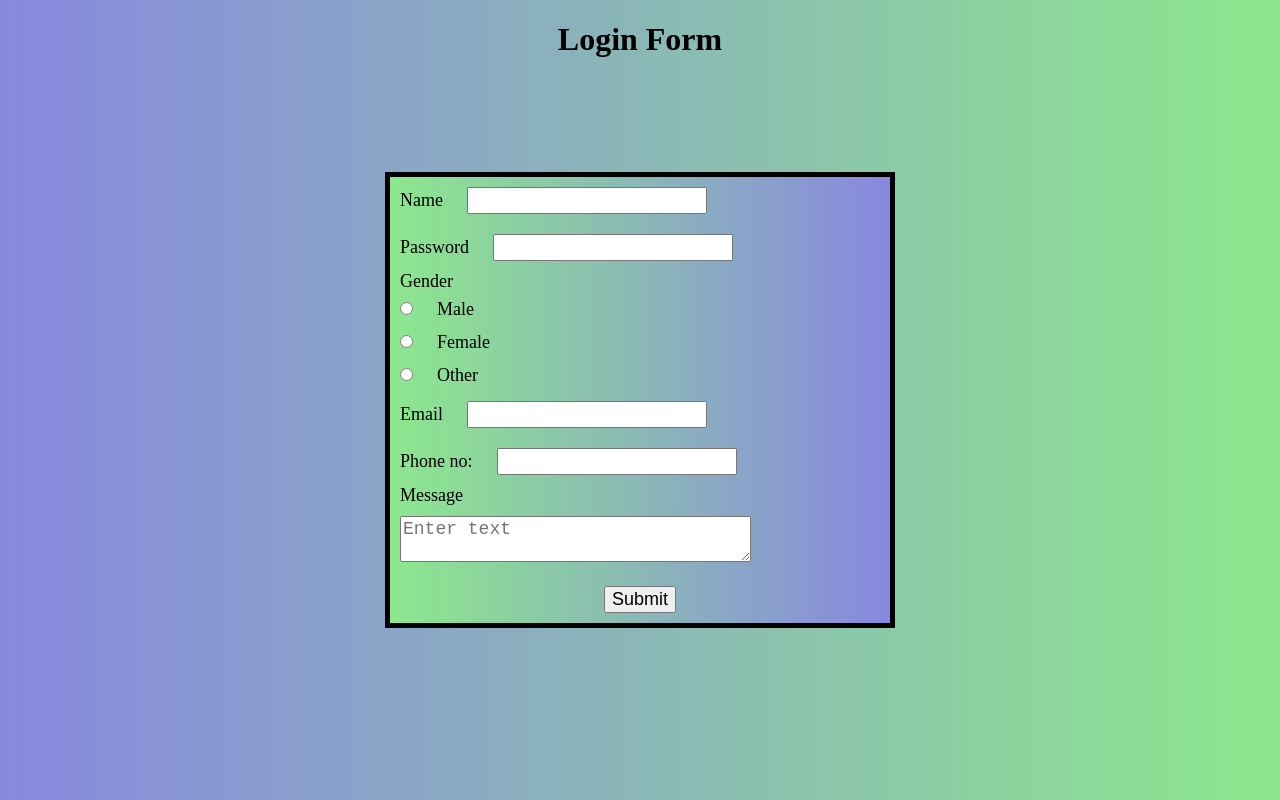
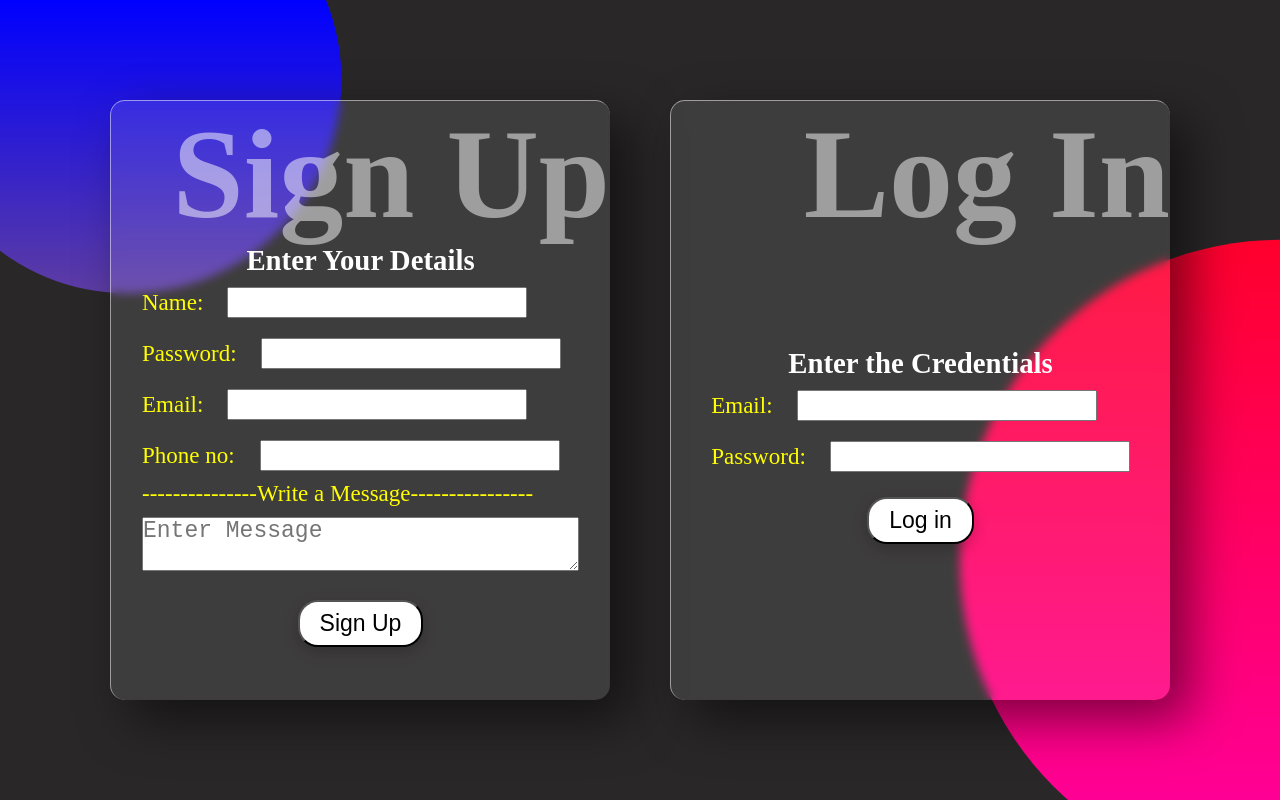
Before and after one commit to rachit24/login, a plain HTML site: page index.html in a window 1280 px wide. Drawn offline with Linux system fonts and the light colour scheme.

Commit message:
Add files via upload

```diff
--- a/css/style.css
+++ b/css/style.css
@@ -1,4 +1,145 @@
-.log{
+*{
+    margin: 0;
+    padding: 0;
+    box-sizing: border-box;
+}
+
+body{
+    display: flex;
+    justify-content: center;
+    align-items: center;
+    min-height: 100vh;
+    background-color: rgb(41, 39, 39);
+}
+
+body::before{
+    content: "";
+    position: absolute;
+    top: 0;
+    left: 0;
+    width: 100%;
+    height: 100%;
+    background: linear-gradient(red,rgb(255, 0, 149));
+    clip-path: circle(30% at right 70%);
+}
+
+body::after{
+    content: "";
+    position: absolute;
+    top: 0;
+    left: 0;
+    width: 100%;
+    height: 100%;
+    background: linear-gradient(blue,orange);
+    clip-path: circle(20% at 10% 10%);
+}
+
+.container{
+    position: relative;
+    display: flex;
+    justify-content: center;
+    max-width: 1200px;
+    flex-wrap: wrap;
+    align-items: center;
+    z-index: 1;
+}
+
+.container .card{
+    position: relative;
+    width: 500px;
+    height: 600px;
+    margin: 30px;
+    box-shadow: 20px 20px 50px rgba(0, 0, 0, 0.5);
+    border-radius: 15px;
+    background: rgba(255, 255, 255, 0.1);
+    overflow: hidden;
+    display: flex;
+    justify-content: center;
+    align-items: center;
+    border-top: 1px solid rgba(255, 255, 255, 0.5);
+    border-left: 1px solid rgba(255, 255, 255, 0.5);
+    backdrop-filter: blur(5px);
+}
+
+.container .card .content{
+    text-align: center;
+    padding: 20px;
+    /* transform: translateY(100px);
+    opacity: 0; */
+    transition: 0.5s;
+    margin-top: 100px ;
+}
+
+/* .container .card:hover .content{
+    transform: translateY(0px);
+    opacity: 1;
+} */
+
+.container .card .content h2{
+    position: absolute;
+    top: 0;
+    right: 0;
+    font-size: 8em;
+    color: rgba(255, 255, 255, 0.5);
+    pointer-events: none;
+}
+
+.container .card .content h3{
+    font-size: 1.8em;
+    color: white;
+    z-index: 1;
+}
+
+.container .card .content p{
+    font-size: 1em;
+    color: wheat;
+    font-weight: 300;
+}
+
+.container .card .content a{
+    position: relative;
+    display: inline-block;
+    padding: 8px 20px;
+    margin-top: 15px;
+    background: white;
+    color: black;
+    border-radius: 20px;
+    text-decoration: none;
+    font-weight: 500;
+    box-shadow: 0 5px 15px rgba(0, 0, 0, 0.2);
+}
+
+label,input,select,textarea{
+    font-size: 23px;
+    margin: 10px;
+}
+
+label{
+    color: yellow;
+}
+
+form{
+    text-align: left;
+}
+
+input[type=submit]{
+    padding: 8px 20px;
+    margin-top: 15px;
+    background: white;
+    color: black;
+    border-radius: 20px;
+    font-weight: 500;
+    box-shadow: 0 5px 15px rgba(0, 0, 0, 0.2);
+    cursor: pointer;
+}
+
+input[type=submit]:hover{
+    background: rgb(0, 0, 0);
+    color: rgb(255, 255, 255);
+}
+
+
+/* .log{
     border: 5px solid black;
     width: 500px;
     position: absolute;
@@ -12,10 +153,6 @@ label,input,select,textarea{
     margin: 10px;
 }
 
-.sub,h1{
-    text-align: center;
-}
-
 form{
     background: linear-gradient(to right, rgb(141, 231, 141),rgb(136, 136, 224));
 }
@@ -24,6 +161,9 @@ body{
     background: linear-gradient(to right,rgb(136, 136, 224), rgb(141, 231, 141));
 }
 
+h1{
+    text-align: center;
+}
 
 @media only screen and (max-width: 450px){
     .log{
@@ -37,4 +177,4 @@ body{
         font-size: 15px;
         margin: 5px;
     }
-}
+} */
--- a/index.html
+++ b/index.html
@@ -5,10 +5,79 @@
     <meta http-equiv="X-UA-Compatible" content="IE=edge">
     <meta name="viewport" content="width=device-width, initial-scale=1.0">
     <link rel="stylesheet" href="css/style.css">
+    <link rel="icon" href="https://upload.wikimedia.org/wikipedia/commons/thumb/8/8c/Lock_font_awesome.svg/1200px-Lock_font_awesome.svg.png" type="image/x-icon"/>
     <title>Login</title>
 </head>
 <body>
-    <h1>Login Form</h1>
+    <div class="container">
+        <div class="card">
+            <div class="content">
+                <h2>Sign Up</h2>
+                <h3>Enter Your Details</h3>
+                <form id="contact">
+                    <label for="usernname">Name:</label>
+                    <input type="text" id="username" name="username"><br>
+
+                    <label for="password">Password:</label>
+                    <input type="password" id="password" name="password"><br>
+
+                    <label for="email">Email:</label>
+                    <input type="email" name="email" id="email"><br>
+
+                    <label for="phone">Phone no: </label>
+                    </select>
+                    <input type="tel" id="phone" name="phone"><br>
+
+                    <label for="message">---------------Write a Message----------------</label><br>
+                    <textarea name="" id="message" cols="30" rows="2" placeholder="Enter Message"></textarea>
+
+                    <center><input type="submit" value="Sign Up" onclick="alert('Signed Up Successfully!')"/></center>
+                </form>
+                <!-- <p>Lorem, ipsum dolor sit amet consectetur adipisicing elit. Possimus, rem ex quos aspernatur expedita inventore dolor repellendus. ptas animi laboriosam recusandae? Ab, beatae unde.</p>
+                <a href="">Read ME</a> -->
+            </div>
+        </div>
+
+        <div class="card">
+            <div class="content">
+                <h2>Log In</h2>
+                <h3>Enter the Credentials</h3>
+
+                <form id="contact">
+                    <label for="email">Email:</label>
+                    <input type="email" name="email" id="email"><br>
+
+                    <label for="password">Password:</label>
+                    <input type="password" id="password" name="password"><br>
+
+                    <center><input type="submit" value="Log in" onclick="alert('You are Registered Successfully!')"/></center>
+                </form>
+
+                <!-- <p>Lorem, ipsum dolor sit amet consectetur adipisicing elit. Possimus, rem ex quos aspernatur expedita inventore dolor repellendus. ptas animi laboriosam recusandae? Ab, beatae unde.</p>
+                <a href="">Read ME</a> -->
+            </div>
+        </div>
+    </div>
+
+    <script src="https://www.gstatic.com/firebasejs/8.3.2/firebase.js"></script>
+    <!-- TODO: Add SDKs for Firebase products that you want to use
+     https://firebase.google.com/docs/web/setup#available-libraries -->
+    <script src="https://www.gstatic.com/firebasejs/8.3.2/firebase-analytics.js"></script>
+
+    <script src="main.js"></script>
+</body>
+</html>
+
+
+
+
+
+
+
+
+
+
+<!-- <h1>Send Me a Message</h1>
     <div class="log">
         <form id="contact">
             <label for="usernname">Name</label>
@@ -36,14 +105,6 @@
             <label for="message">Message</label><br>
             <textarea name="" id="message" cols="30" rows="2" placeholder="Enter text"></textarea>
 
-            <center><input type="submit" value="Submit"></center>
+            <center><input type="submit" value="Submit" onclick="alert('You are Registered Successfully!')"/></center>
         </form>
-    </div>
-    <script src="https://www.gstatic.com/firebasejs/8.3.2/firebase.js"></script>
-    <!-- TODO: Add SDKs for Firebase products that you want to use
-     https://firebase.google.com/docs/web/setup#available-libraries -->
-    <script src="https://www.gstatic.com/firebasejs/8.3.2/firebase-analytics.js"></script>
-
-    <script src="main.js"></script>
-</body>
-</html>
+    </div> -->
```
Also changed, not shown: main.js (line endings or trailing spaces).
